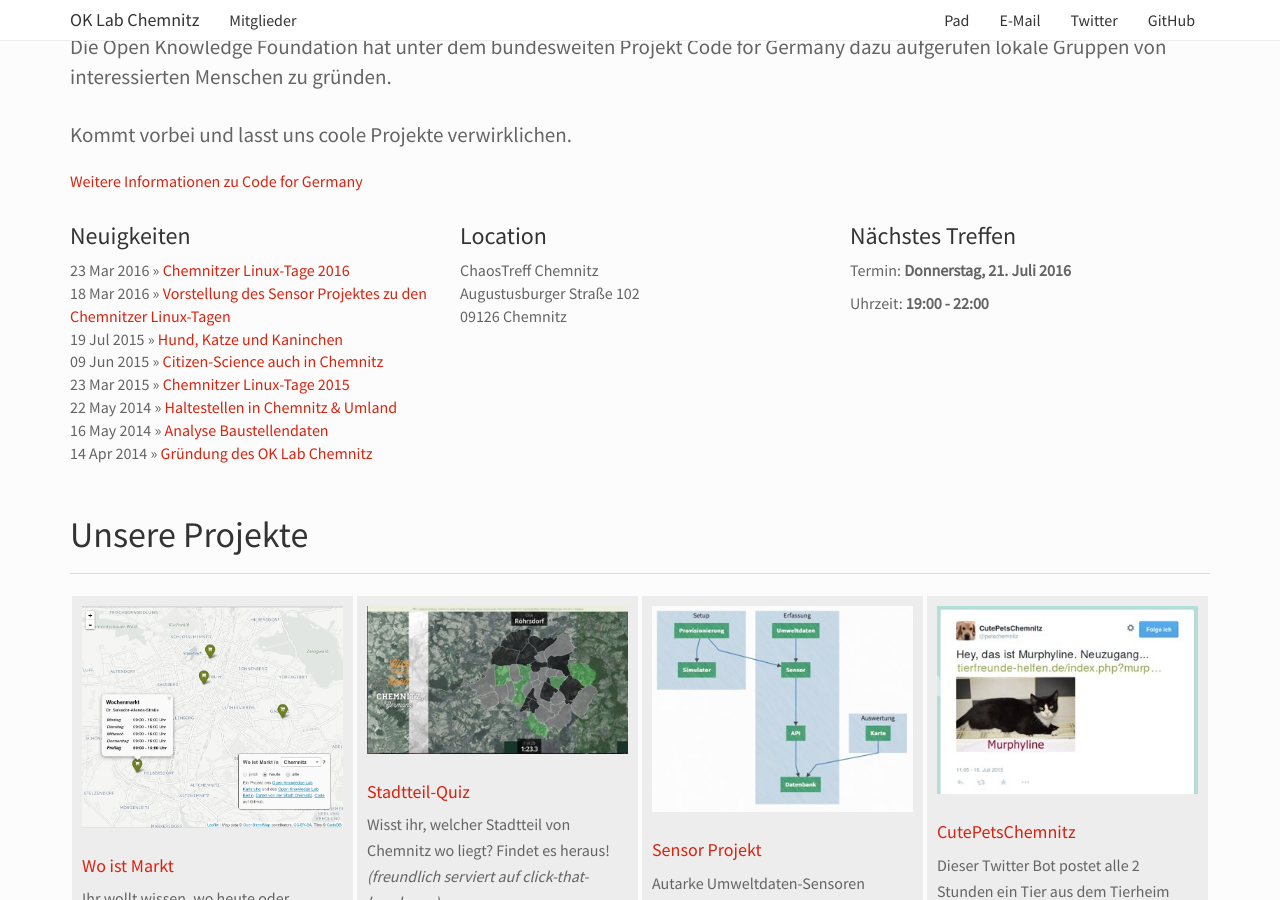
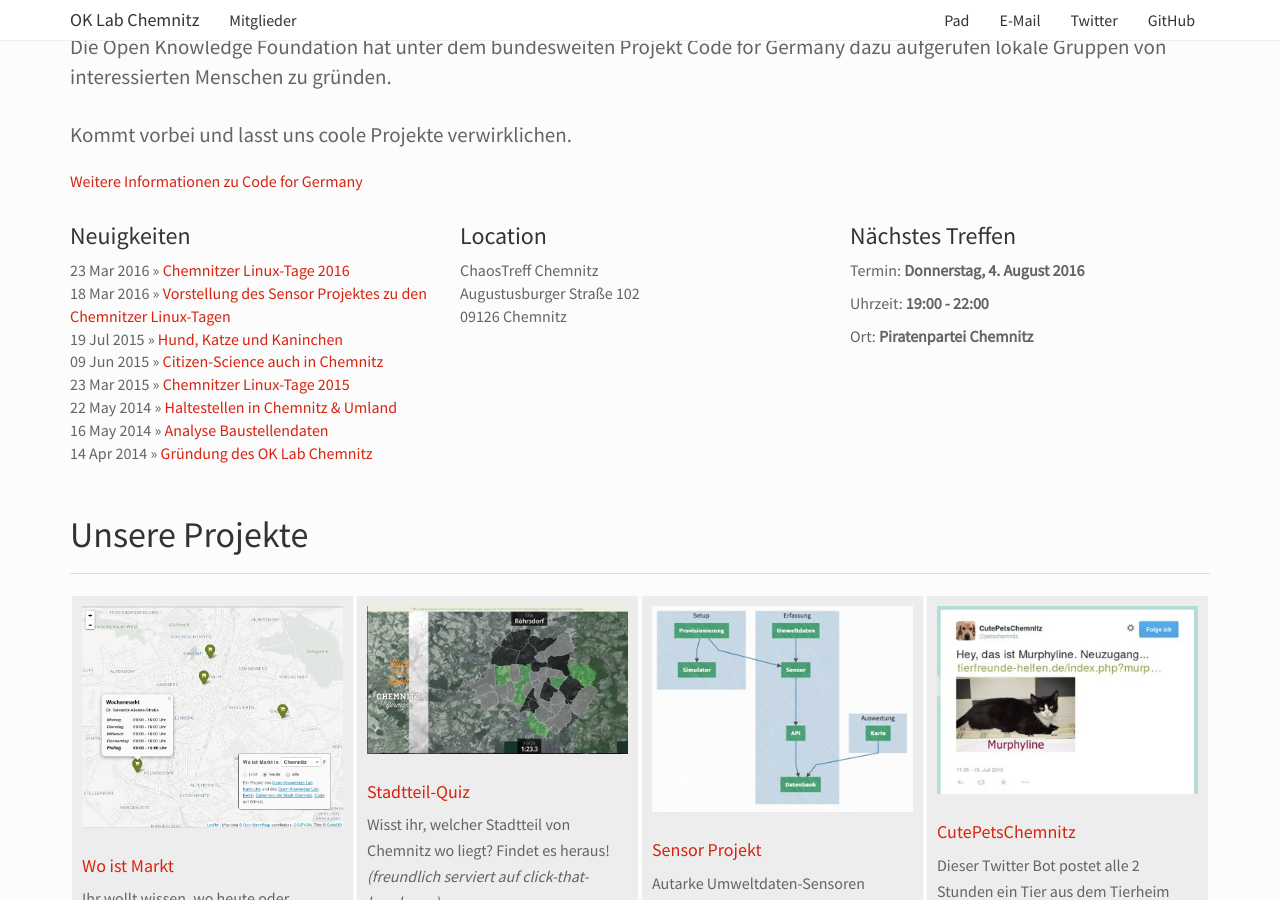
Before and after one commit to CodeforChemnitz/codeforchemnitz.github.io, a Jekyll site: the page built from index.html, in a window 1280 px wide and 900 px high, scrolled down 491 px. Built offline with Jekyll 4.4.1, drawn with Linux system fonts in a browser that asks for light colours.

Commit message:
"event updated"

```diff
--- a/_data/treffen.yml
+++ b/_data/treffen.yml
@@ -1,7 +1,7 @@
 # comment day to have a "unknown event date" message
 day: Donnerstag
-day-nr: 21
-month: Juli 2016
+day-nr: 04
+month: August 2016
 time: "19:00 - 22:00"
-#location: Piratenpartei Chemnitz #myCGS, Hermannstraße 6, Chemnitz
+location: Piratenpartei Chemnitz #myCGS, Hermannstraße 6, Chemnitz
 #location: Altes Heizhaus im Innenhof der TU Chemnitz, Str. der Nationen 62
```
